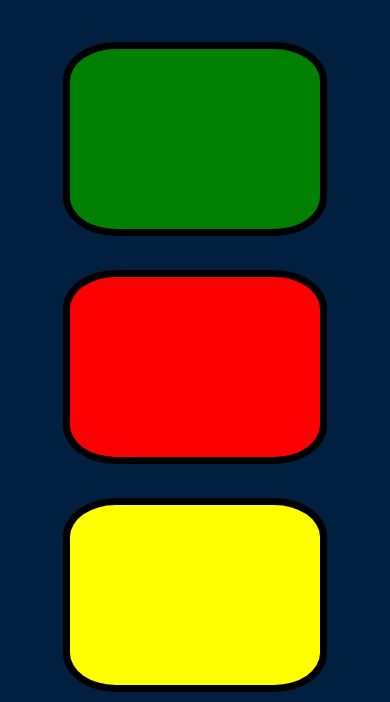
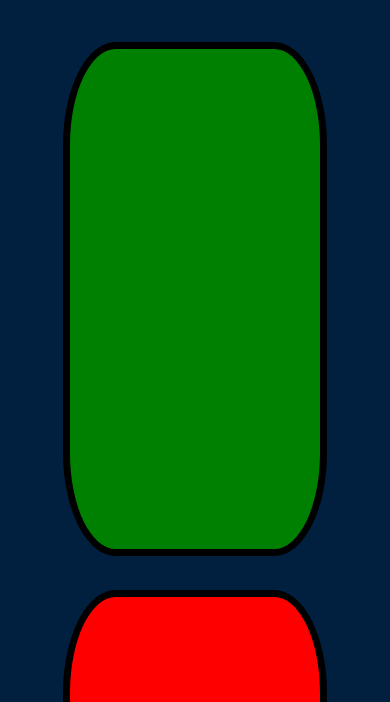
Before and after one commit to j0suesv/Simon-Game, a plain HTML site: page index.html in a window 390 px wide. Shown: the part 142-844 px from the top of the page. Drawn offline with nearby package versions, Linux system fonts and the light colour scheme.

Commit message:
setting style

```diff
--- a/styles.css
+++ b/styles.css
@@ -73,7 +73,7 @@ body {
   }
   .btn {
     margin: 15px;
-    height: 180px;
+    height: 500px;
     width: 250px;
     border: 7px solid black;
   }
```
